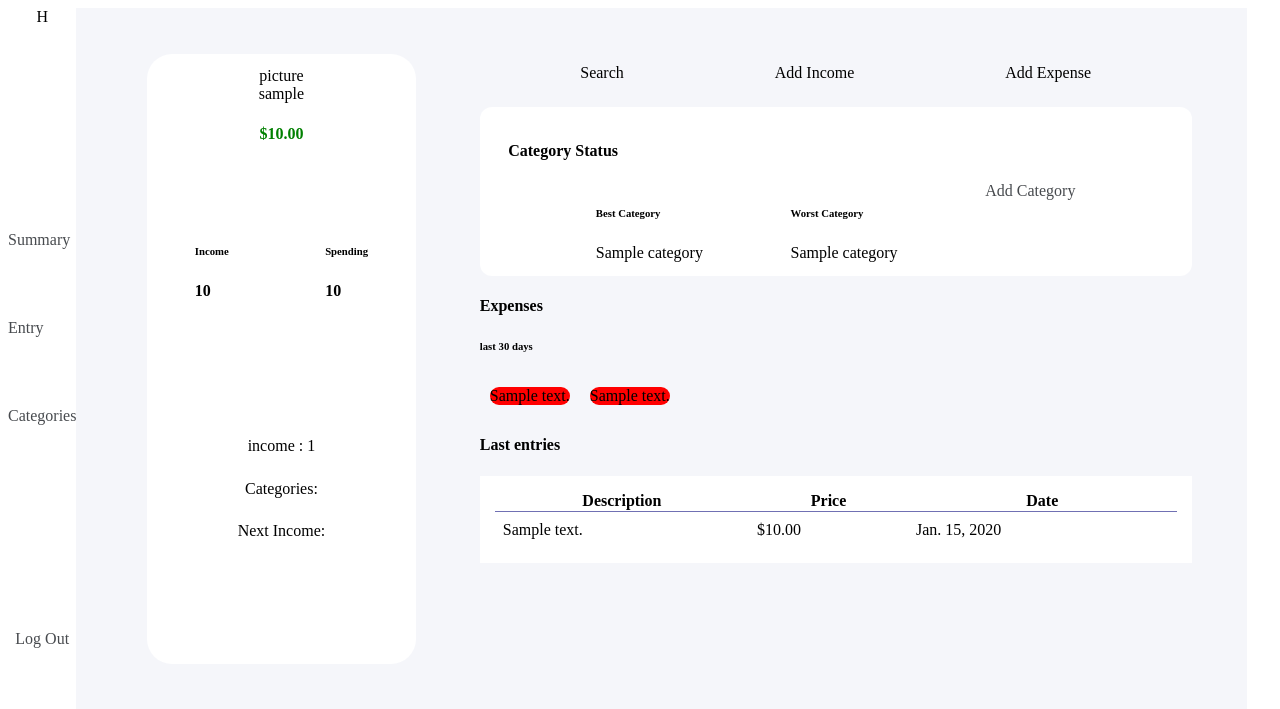
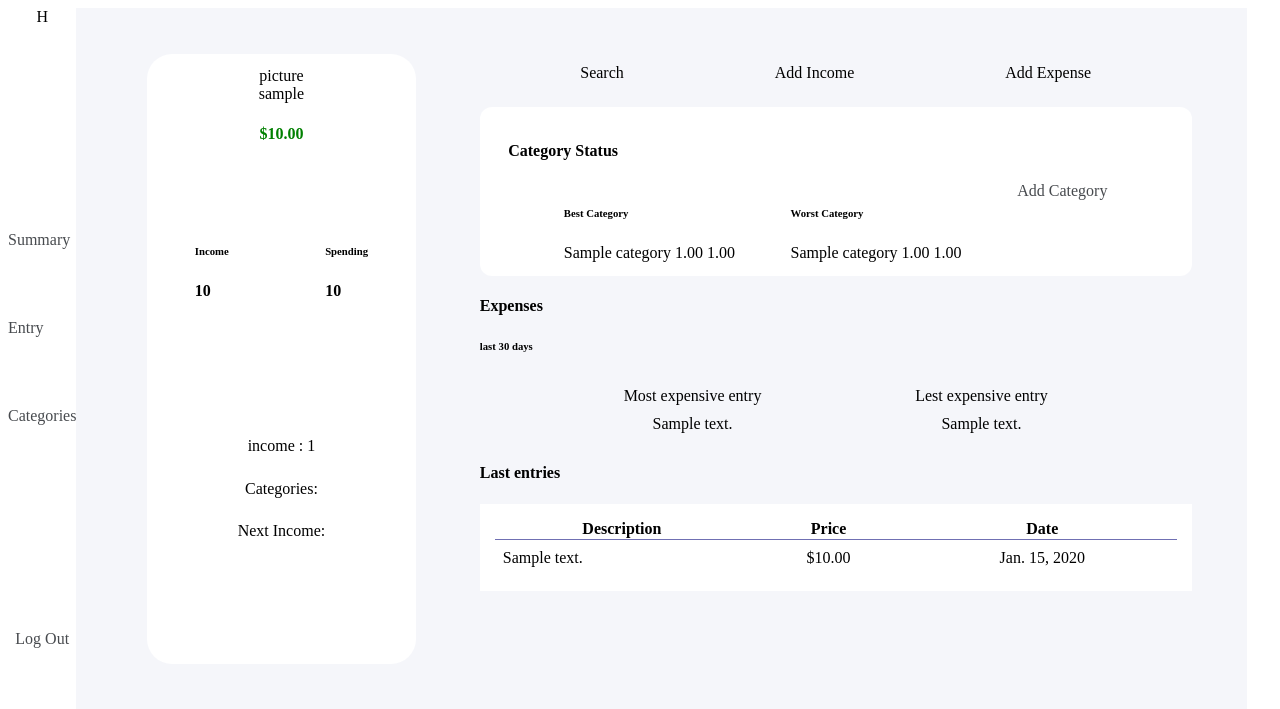
Before and after one commit to HectorCaAc/ControllExpenses, a Django app: page /expenses/user/ in a window 1280 px wide. Shown: the top 709 px of the page. Run offline with Django 3.2, Linux system fonts and the light colour scheme; a user stored in the database is signed in; tables that the repository leaves empty hold one stand-in row (values such as "Sample post").

Commit message:
Improve Display table and summary page

```diff
--- a/static/css/homePage.css
+++ b/static/css/homePage.css
@@ -96,12 +96,17 @@ table tr:hover{
 
 .expenses{
     display: flex;
+    justify-content: space-evenly;
+    text-align: center;
 }
 
 .item{
-    background-color: red;
     margin: 10px;
     border-radius: 15px;
+}
+
+.item_header{
+    margin-bottom: 10px;
 }
 
 .action{
--- a/templates/expenses/summary.html
+++ b/templates/expenses/summary.html
@@ -101,11 +101,15 @@
       <div class="summary_current_status_categories">
         <div class="category best">
           <h6>Best Category</h6>
-          {{categories.0}}
+          {{categories.0.name}}
+          {{categories.0.expense}}
+          {{categories.0.spend_available}}
         </div>
         <div class="category worst">
           <h6>Worst Category</h6>
           {{categories.1}}
+          {{categories.1.expense}}
+          {{categories.1.spend_available}}
         </div>
         <div class="add_category">
           <a href="{% url 'expenses:category' %}">
@@ -118,9 +122,15 @@
     <h6>last 30 days</h6>
     <div class="expenses">
       <div class="item">
+        <div class="item_header">
+          Most expensive entry
+        </div>
         {{biggest_expense}}
       </div>
       <div class="item">
+        <div class="item_header">
+          Lest expensive entry
+        </div>
         {{smallest_expense}}
       </div>
     </div>
@@ -136,8 +146,8 @@
           {% for expense in expenses %}
           <tr>
             <td>{{expense.description}}</td>
-            <td>${{expense.price}}</td>
-            <td>{{expense.date}}</td>
+            <td style="text-align: center;">${{expense.price}}</td>
+            <td style="text-align: center;">{{expense.date}}</td>
           </tr>
           {% endfor %}
         </table>
```
Also changed, not shown: templates/expenses/report.html (+9 -9 lines), README.md.
